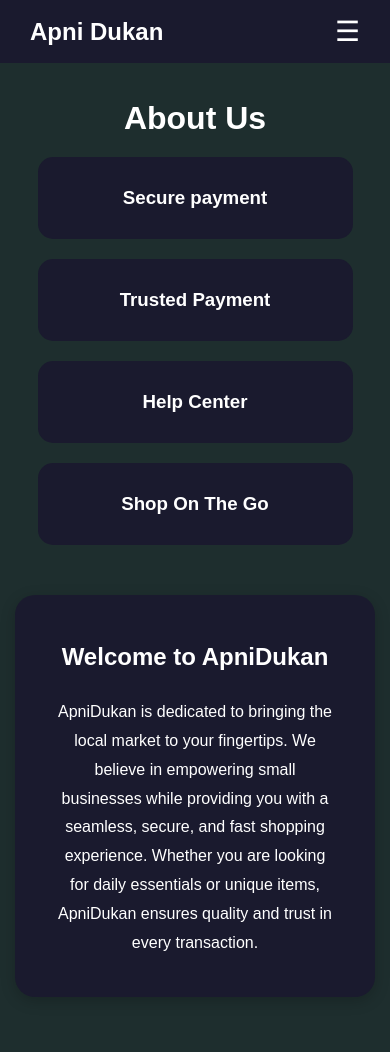
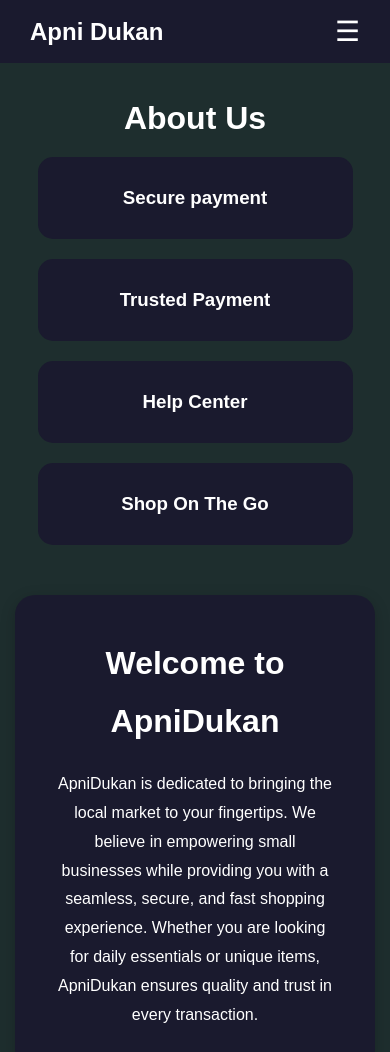
Before and after one commit to VanshAdhlakha/ApniDukan, a plain HTML site: page pages/about.html in a window 390 px wide. Shown: the top 1052 px of the page. Before the commit the page ends 1027 px from the top, so only its background shows below. Drawn offline with Linux system fonts and the light colour scheme.

Commit message:
type email removed? , no

```diff
--- a/pages/style files/about-style.css
+++ b/pages/style files/about-style.css
@@ -116,6 +116,7 @@ body {
     }
 
     .info-box h2 {
-        font-size: 1.5rem;
+        font-size: 2rem;
+        /* color: hsl(180, 20%, 15%); */
     }
 }
--- a/pages/style files/shop-style.css
+++ b/pages/style files/shop-style.css
@@ -69,6 +69,10 @@
     transition: 0.3s;
 }
 
+/* .newsletter input[type="text"]:focus {
+    background-color: #34495e;
+    border-color: #3a5a40;
+} */
 .newsletter input[type="email"]:focus {
     background-color: #34495e;
     border-color: #3a5a40;
```
Also changed, not shown: pages/shop.html (+1 -1 lines).
